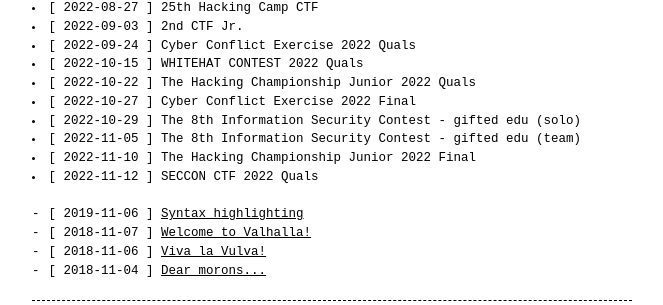
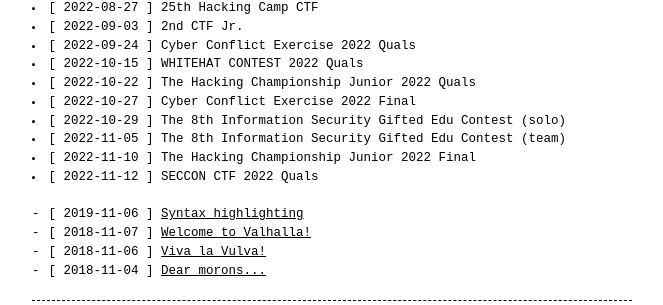
Before and after one commit to hackintoanetwork/hackintoanetwork.github.io, a Jekyll site: the page built from index.md, in a window 1280 px wide. Shown: the part 399-704 px from the top of the page, without its empty margins (308-971 px from the left). Built offline with Jekyll 4.4.1, drawn with Linux system fonts in a browser that asks for light colours.

```diff
--- a/index.md
+++ b/index.md
@@ -28,7 +28,7 @@ Web Hacker & CTF Player.
 <li>[ 2022-10-15 ] WHITEHAT CONTEST 2022 Quals</li>
 <li>[ 2022-10-22 ] The Hacking Championship Junior 2022 Quals</li>
 <li>[ 2022-10-27 ] Cyber Conflict Exercise 2022 Final</li>
-<li>[ 2022-10-29 ] The 8th Information Security Contest - gifted edu (solo)</li>
-<li>[ 2022-11-05 ] The 8th Information Security Contest - gifted edu (team)</li>
+<li>[ 2022-10-29 ] The 8th Information Security Gifted Edu Contest (solo)</li>
+<li>[ 2022-11-05 ] The 8th Information Security Gifted Edu Contest (team)</li>
 <li>[ 2022-11-10 ] The Hacking Championship Junior 2022 Final</li>
 <li>[ 2022-11-12 ] SECCON CTF 2022 Quals</li>
```
